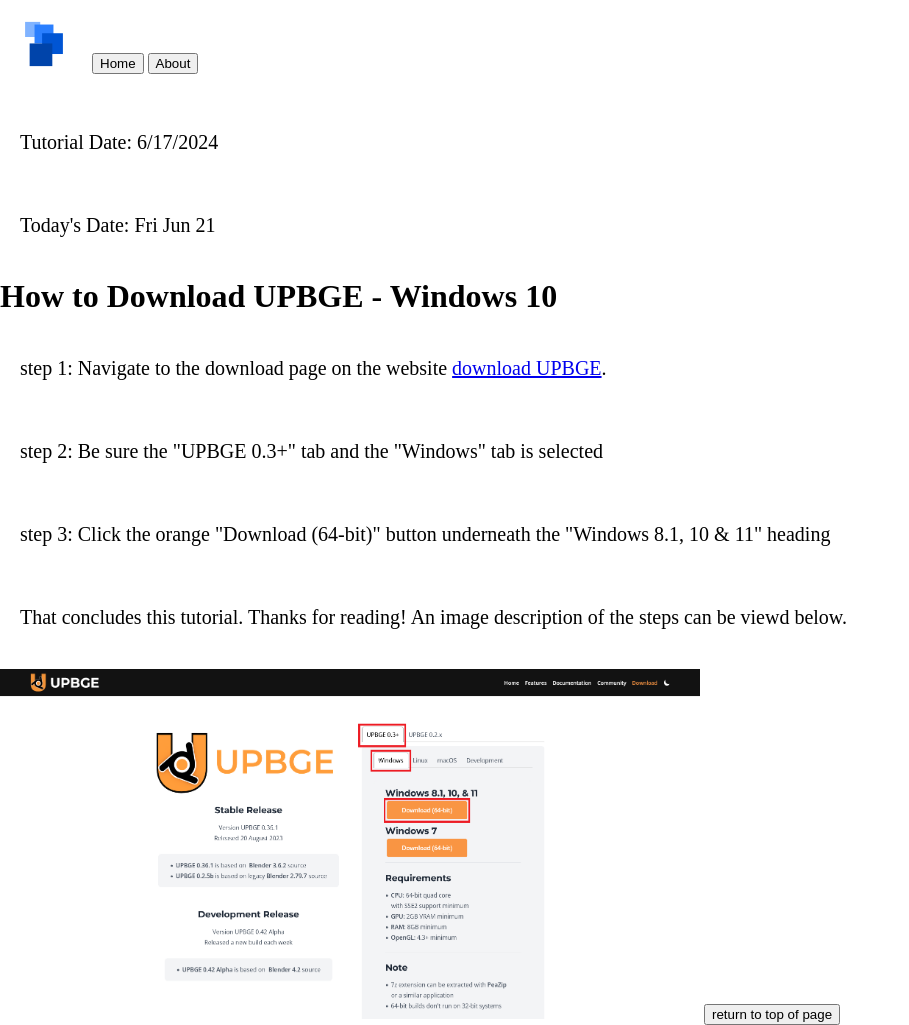
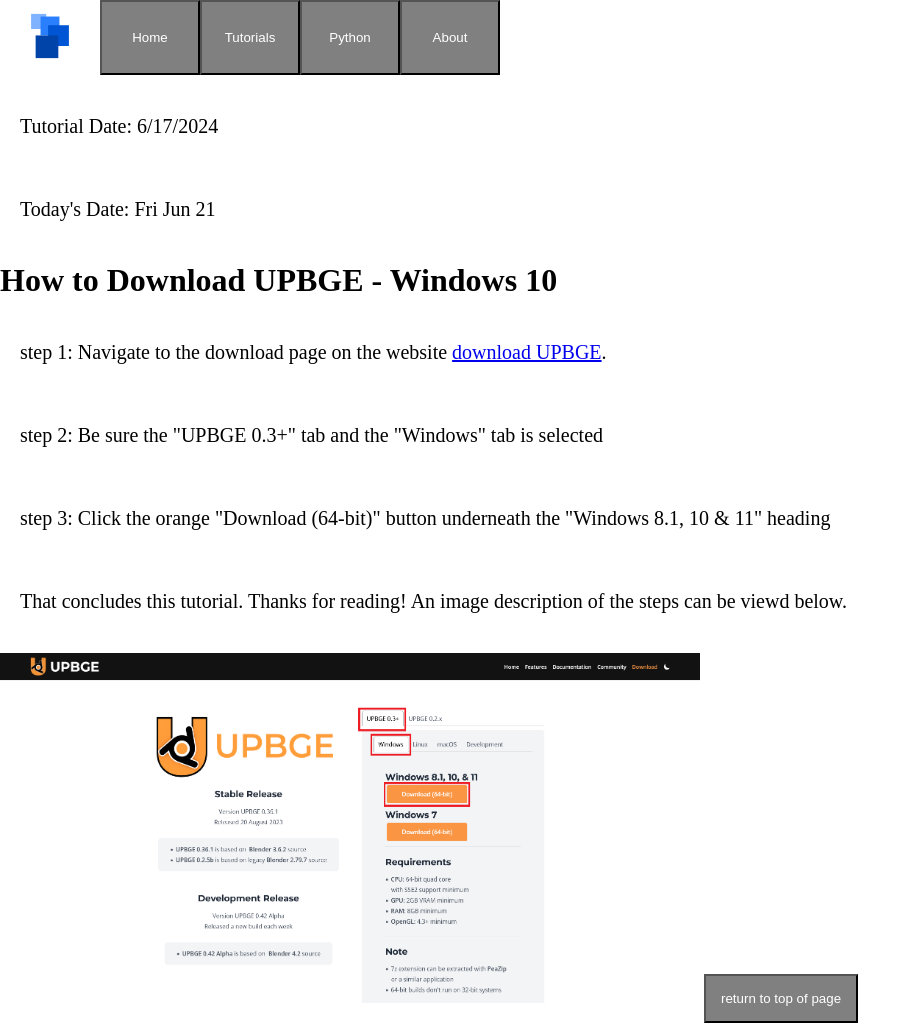
Before and after one commit to bootconfig/Website, a plain HTML site: page index.html in a window 1280 px wide. Shown: the whole page, without its empty margins (0-909 px from the left). Drawn offline with Linux system fonts and the light colour scheme.

Commit message:
updated layout and buttons open 'TO DO' pages

```diff
--- a/index.html
+++ b/index.html
@@ -6,10 +6,13 @@
         <link rel="stylesheet" href="/style.css">
     </head>
     <body>
-
-        <button class="logo" onclick="refresh()"><img src="/logo.svg" alt="logo"></button>
-        <button onclick="refresh()">Home</button>
-        <button onclick="alert('This Tutorial Page is About Learning UPBGE!')">About</button>
+        <nav class="grid">
+            <button class="logo" onclick="refresh()"><img src="/logo.svg" alt="logo"></button>
+            <button class="home" onclick="refresh()">Home</button>
+            <button class="tutorials" onclick="window.open('/tutorials.html', '_blank')">Tutorials</button>
+            <button class="python" onclick="window.open('/python.html', '_blank')">Python</button>
+            <button class="about" onclick="window.open('/about.html', '_blank')">About</button>
+        </nav>
 
         <p>Tutorial Date: 6/17/2024</p>
         <p>Today's Date: <span id="date"></span></p>
@@ -25,6 +28,7 @@
         <button onclick="pgup()">return to top of page</button>
         <script src="/setup.js"></script>
         <script src="/script.js"></script>
+        <script src="/math.js"></script>
     </body>
 
 </html>
--- a/style.css
+++ b/style.css
@@ -1,15 +1,61 @@
 body {
-    padding:0px;
-    margin:0px;
+    padding: 0px;
+    margin: 0px;
+}
+.grid {
+    display: grid;
+    grid-template-columns: repeat(8, 100px);
+    grid-auto-rows: 75px;
+    grid-template-areas:
+        "logo home tutorials python about"
+
+
 }
 .logo {
-    padding:20px;
-    margin:0px;
-    border-style:none;
-    background-color:white;
+    grid-area: logo;
+    padding: 0px;
+    margin: 0px;
+    border-style: none;
+    background-color :white;
+}
+
+.logo:hover {
+    background-color: white;
 }
 
 p {
     font-size:20px;
     padding:20px;
 }
+
+button:hover {
+    background-color: black;
+}
+
+button {
+    padding: 15px;
+    color: white;
+    background-color: gray;
+}
+
+.buttons {
+    grid-area: buttons;
+    align-content:first;
+
+}
+
+.home {
+    grid-area: home;
+}
+
+.tutorials {
+    grid-area: tutorials;
+}
+
+.python {
+    grid-area: python;
+}
+
+.about {
+    grid-area: about;
+}
```
Also changed, not shown: about.html (added, +9 -0 lines), python.html (added, +9 -0 lines), tutorials.html (added, +9 -0 lines).
